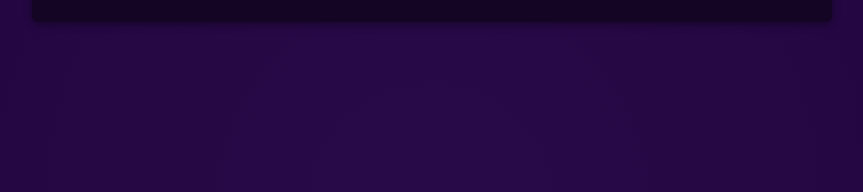
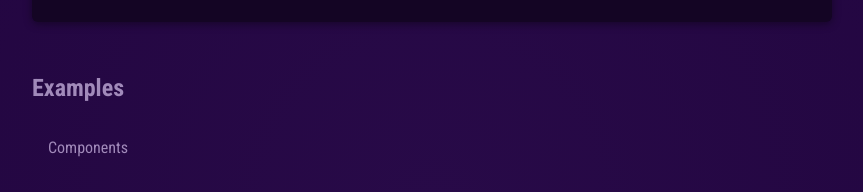
Before and after one commit to iHasan1/reactEssentials-proj, a React (Vite) app: page / in a window 1280 px wide. Shown: the part 434-626 px from the top of the page, without its empty margins (208-1071 px from the left). Built offline with nearby package versions, Linux system fonts and the light colour scheme.

Commit message:
added usage of children in TabButton component

```diff
--- a/src/App.jsx
+++ b/src/App.jsx
@@ -1,9 +1,9 @@
-// proper way to import images - automatically generate path even after compilation and bundling
-import reactImg from './assets/react-core-concepts.png'
+
 
 import { CORE_CONCEPTS } from './data'
 import Header from './components/Header/Header'
 import CoreConcept from './components/CoreConcept';
+import TabButton from './components/TabButton'
 
 function App() {
   return (
@@ -23,6 +23,13 @@ function App() {
               <CoreConcept {...CORE_CONCEPTS[3]} />
           </ul>
         </section>
+        <section id='examples'>
+          <h2>Examples</h2>
+          <menu>
+            {/* children prop refers to the content between custom component tags */}
+            <TabButton>Components</TabButton>
+          </menu>
+        </section>
       </main>
     </div>
   );
--- /dev/null
+++ b/src/components/TabButton.jsx
@@ -0,0 +1,14 @@
+
+// Every custom components receives props --- even if not explicitly mention, there is the children prop
+// export default function TabButton(props) {
+//     return (
+//         <li><button>{props.children}</button></li>
+//     )
+// }
+
+// altermative way to the same thing as aboive
+export default function TabButton({children}) {
+    return (
+        <li><button>{children}</button></li>
+    )
+}
```
